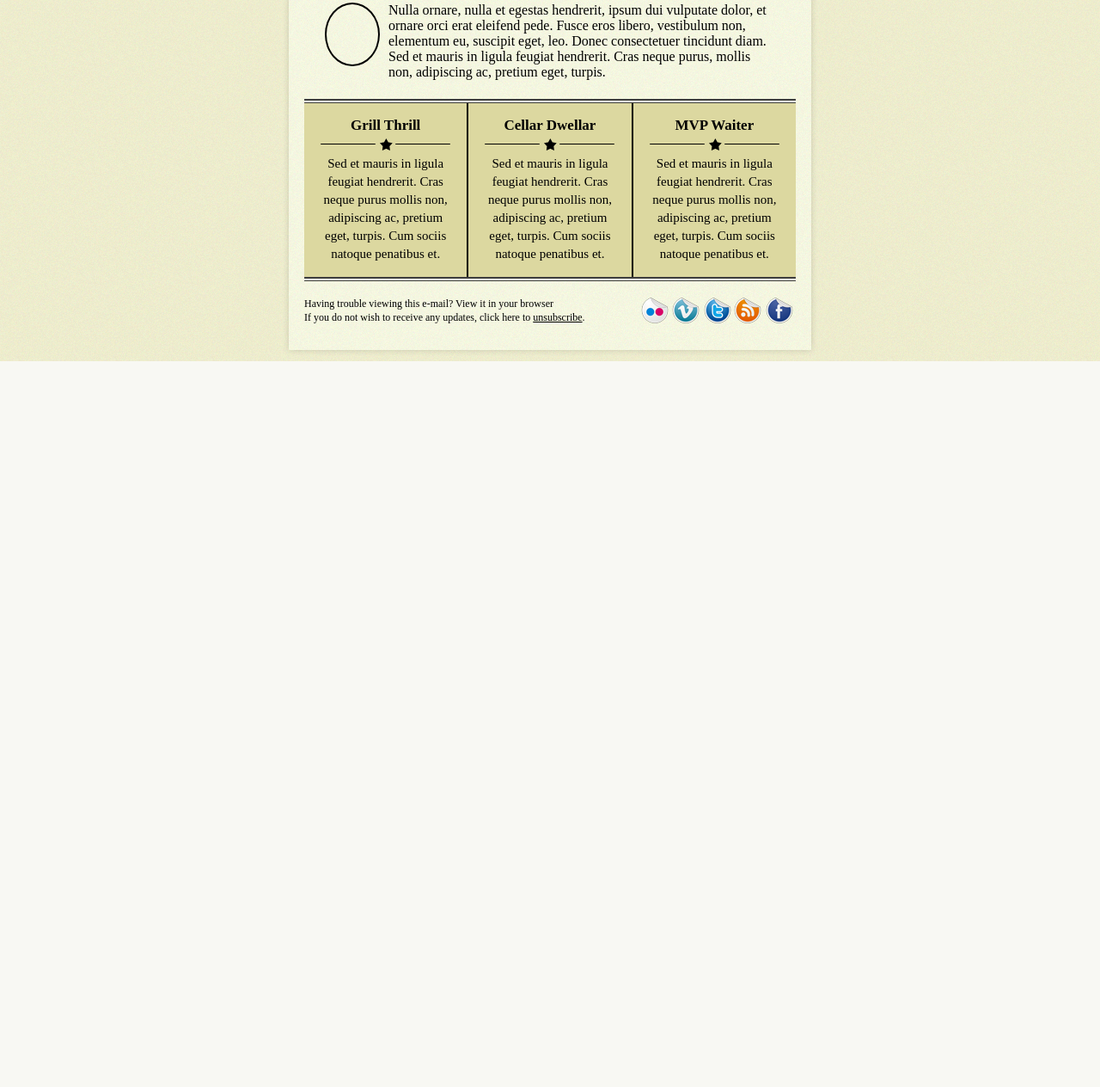
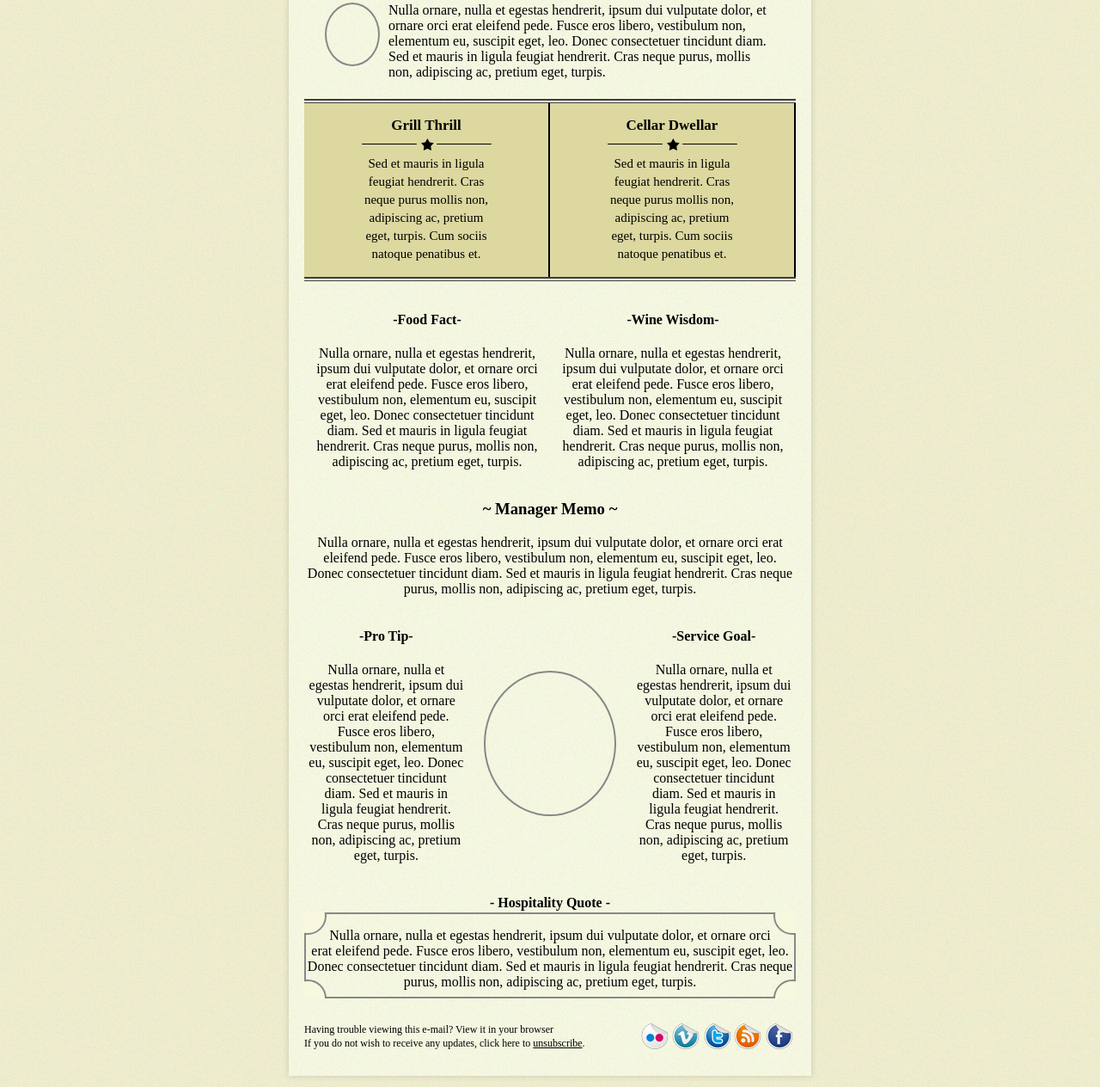
Before and after one commit to esokoletsky/S-W-Newsletter, a plain HTML site: page index.html in a window 1280 px wide. Shown: the part 704-1968 px from the top of the page at 86% size. Before the commit the page ends 1124 px from the top, so only its background shows below. Drawn offline with Linux system fonts and the light colour scheme.

Commit message:
second page complete

```diff
--- a/index.html
+++ b/index.html
@@ -58,7 +58,7 @@
       float: left;
       width: 60px;
       height: 70px;
-      border: #000 2px solid;
+      border: #888 2px solid;
       border-radius: 50%;
     }
 
@@ -66,8 +66,42 @@
       float: right;
       width: 60px;
       height: 70px;
-      border: #000 2px solid;
+      border: #888 2px solid;
       border-radius: 50%;
+    }
+
+    .circle {
+      width: 150px;
+      height: 165px;
+      border: #888 2px solid;
+      border-radius: 50%;
+      margin: auto;
+    }
+
+    .float-left {
+      float: left;
+    }
+
+    .food-fact {
+      width: 125px;
+      border: #000 1px solid;
+      float: left;
+    }
+
+    .container1 {
+      display: grid;
+      grid-template-columns: 1fr 1fr;
+      max-width: 572px;
+      text-align: center;
+      margin-top: 15px;
+    }
+
+    .container2 {
+      display: grid;
+      grid-template-columns: 1fr 1fr 1fr;
+      max-width: 572px;
+      text-align: center;
+      margin-top: 15px;
     }
   </style>
 </head>
@@ -279,30 +313,6 @@
                       </td>
                       <td align="center" valign="top" style="background-color:#000; width:2px;"></td>
                       <td align="center" valign="top">
-                        <!--MVP Waitor-->
-                        <table width="160" border="0" cellspacing="0" cellpadding="2">
-                          <tr>
-                            <td align="center" valign="top" style="height:10px;"></td>
-                          </tr>
-                          <tr>
-                            <td align="center" valign="top"><span
-                                style="font-size:17px; font-family: 'Times New Roman', Times, serif; color: #000; font-weight: bold;">MVP
-                                Waiter</span></td>
-                          </tr>
-                          <tr>
-                            <td align="center" valign="top"><img src="images/featured_bar2.png" width="151" height="16"
-                                alt="" /></td>
-                          </tr>
-                          <tr>
-                            <td align="center" valign="top"
-                              style="font-size:15px; font-family: 'Times New Roman', Times, serif; color: #000; line-height: 21px;">
-                              Sed et mauris in ligula feugiat hendrerit. Cras neque purus mollis non, adipiscing ac,
-                              pretium eget, turpis. Cum sociis natoque penatibus et. </td>
-                          </tr>
-                          <tr>
-                            <td align="center" valign="top" style="height:10px;"></td>
-                          </tr>
-                        </table>
                       </td>
                     </tr>
                   </table>
@@ -312,6 +322,64 @@
                 <td><img src="images/line2.png" width="572" height="5" alt="" /></td>
               </tr>
             </table>
+            <!-- Container with Food Fact & Wine Wisdom-->
+            <div class="container1">
+              <div style="padding: 0px 5px;">
+                <h4>-Food Fact-</h4>
+                <p>Nulla ornare, nulla et egestas hendrerit, ipsum dui vulputate dolor, et ornare orci erat eleifend
+                  pede. Fusce eros libero, vestibulum non, elementum eu, suscipit eget, leo. Donec consectetuer
+                  tincidunt diam. Sed et mauris in ligula feugiat hendrerit. Cras neque purus, mollis non, adipiscing
+                  ac, pretium eget, turpis.</p>
+              </div>
+              <div style="padding: 0px 5px;">
+                <h4>-Wine Wisdom-</h4>
+                <p>Nulla ornare, nulla et egestas hendrerit, ipsum dui vulputate dolor, et ornare orci erat eleifend
+                  pede. Fusce eros libero, vestibulum non, elementum eu, suscipit eget, leo. Donec consectetuer
+                  tincidunt diam. Sed et mauris in ligula feugiat hendrerit. Cras neque purus, mollis non, adipiscing
+                  ac, pretium eget, turpis.</p>
+              </div>
+            </div>
+            <!-- Manager Memo -->
+            <div style="text-align: center; width: 572px;">
+              <h3>~ Manager Memo ~</h3>
+              <p>Nulla ornare, nulla et egestas hendrerit, ipsum dui vulputate dolor, et ornare orci erat eleifend pede.
+                Fusce eros libero, vestibulum non, elementum eu, suscipit eget, leo. Donec consectetuer tincidunt diam.
+                Sed et mauris in ligula feugiat hendrerit. Cras neque purus, mollis non, adipiscing ac, pretium eget,
+                turpis.</p>
+            </div>
+            <!-- Container 2 with Pro Tip & Service Goal -->
+            <div class="container2">
+              <div style="padding: 0px 5px;">
+                <h4>-Pro Tip-</h4>
+                <p>Nulla ornare, nulla et egestas hendrerit, ipsum dui vulputate dolor, et ornare orci erat eleifend
+                  pede. Fusce eros libero, vestibulum non, elementum eu, suscipit eget, leo. Donec consectetuer
+                  tincidunt diam. Sed et mauris in ligula feugiat hendrerit. Cras neque purus, mollis non, adipiscing
+                  ac, pretium eget, turpis.</p>
+              </div>
+              <div class="circle"></div>
+              <div style="padding: 0px 5px;">
+                <h4>-Service Goal-</h4>
+                <p>Nulla ornare, nulla et egestas hendrerit, ipsum dui vulputate dolor, et ornare orci erat eleifend
+                  pede. Fusce eros libero, vestibulum non, elementum eu, suscipit eget, leo. Donec consectetuer
+                  tincidunt diam. Sed et mauris in ligula feugiat hendrerit. Cras neque purus, mollis non, adipiscing
+                  ac, pretium eget, turpis.</p>
+              </div>
+            </div>
+            <h4 style="margin-bottom: 2px;">- Hospitality Quote -</h4>
+            <div class="outer">
+              <div class="inner">
+                <i class="top left"></i>
+                <i class="top right"></i>
+                <div class="content">
+                  <p>Nulla ornare, nulla et egestas hendrerit, ipsum dui vulputate dolor, et ornare orci erat eleifend
+                    pede. Fusce eros libero, vestibulum non, elementum eu, suscipit eget, leo. Donec consectetuer
+                    tincidunt diam. Sed et mauris in ligula feugiat hendrerit. Cras neque purus, mollis non, adipiscing
+                    ac, pretium eget, turpis.</p>
+                </div>
+                <i class="bottom right"></i>
+                <i class="bottom left"></i>
+              </div>
+            </div>
 
             <!-- Footer-->
             <table width="572" border="0" cellspacing="0" cellpadding="0">
```
Also changed, not shown: index2.html (+19 -3 lines).
